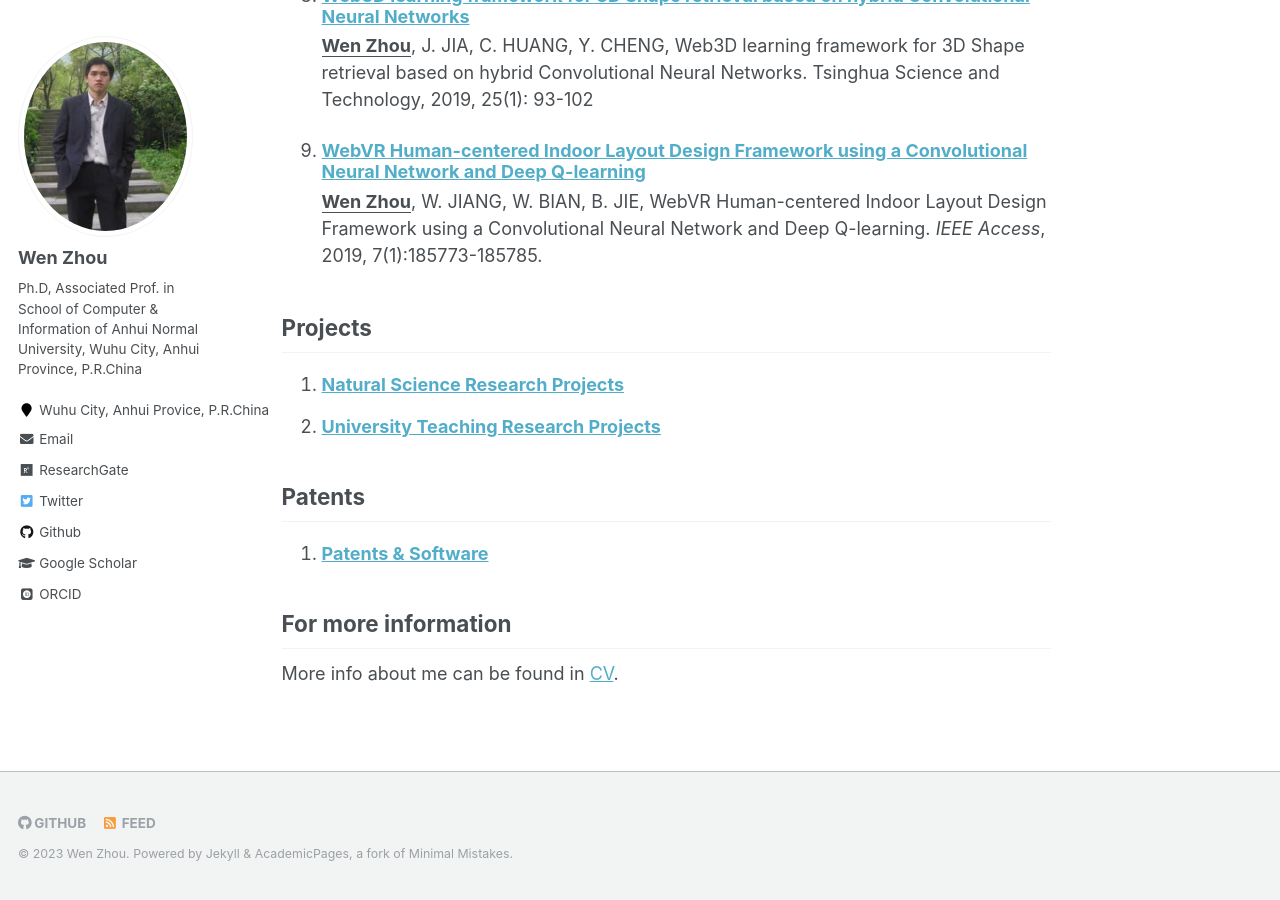
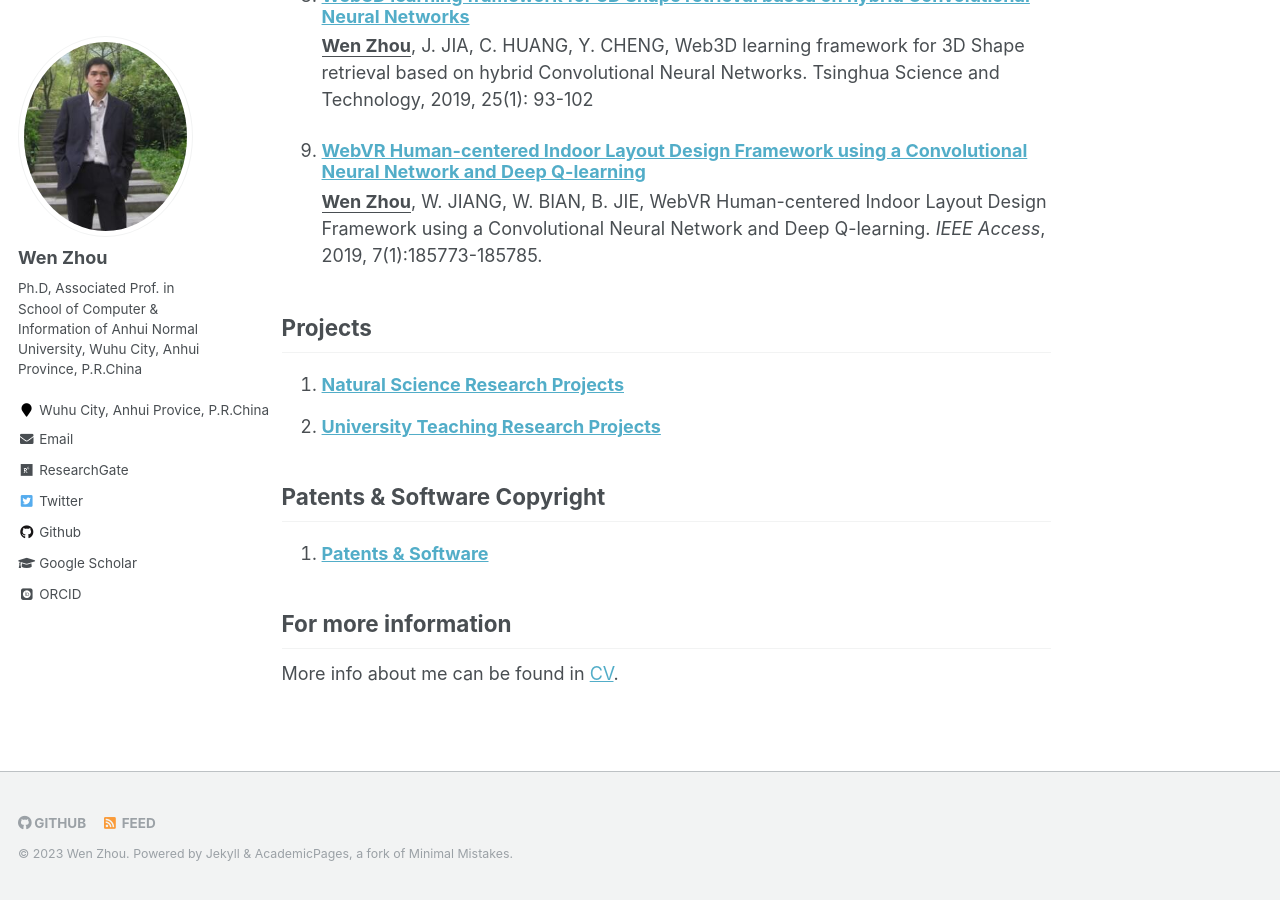
Before and after one commit to zhouwen327/zhouwen327.github.io, a Jekyll site: the page built from _pages/about.md, in a window 1280 px wide and 900 px high, scrolled down 1962 px. Built offline with Jekyll 4.4.1, drawn with Linux system fonts in a browser that asks for light colours; some web fonts are replaced.

Commit message:
Update about.md

```diff
--- a/_pages/about.md
+++ b/_pages/about.md
@@ -35,7 +35,7 @@ In particular, my research interests mainly focus on virtual reality and Artific
       {% endfor %}
   </ol>
 
-## Patents
+## Patents & Software Copyright
   <ol>{% for post in site.patents reversed%}
          {% include archive-single-cv.html %}
       {% endfor %}
```
